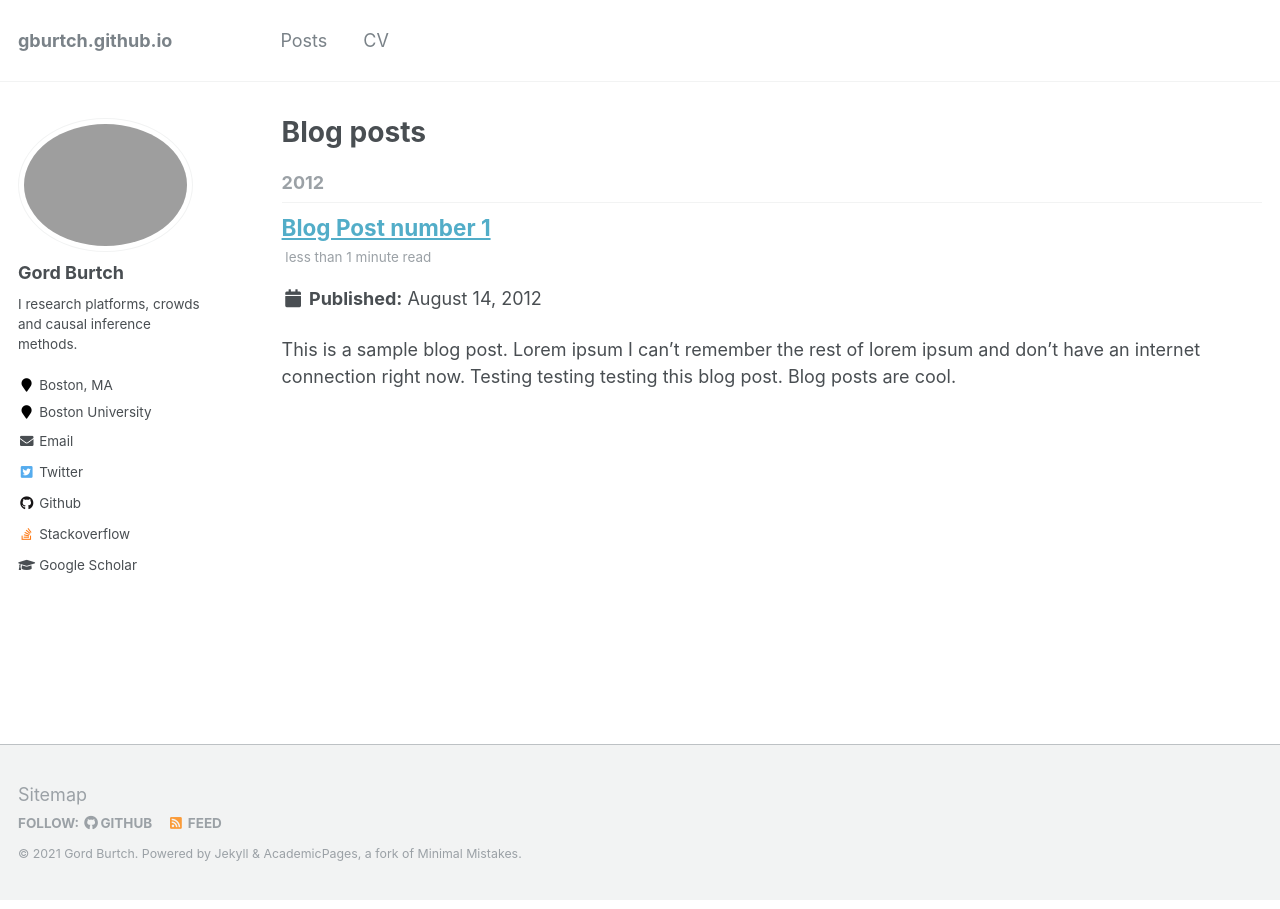
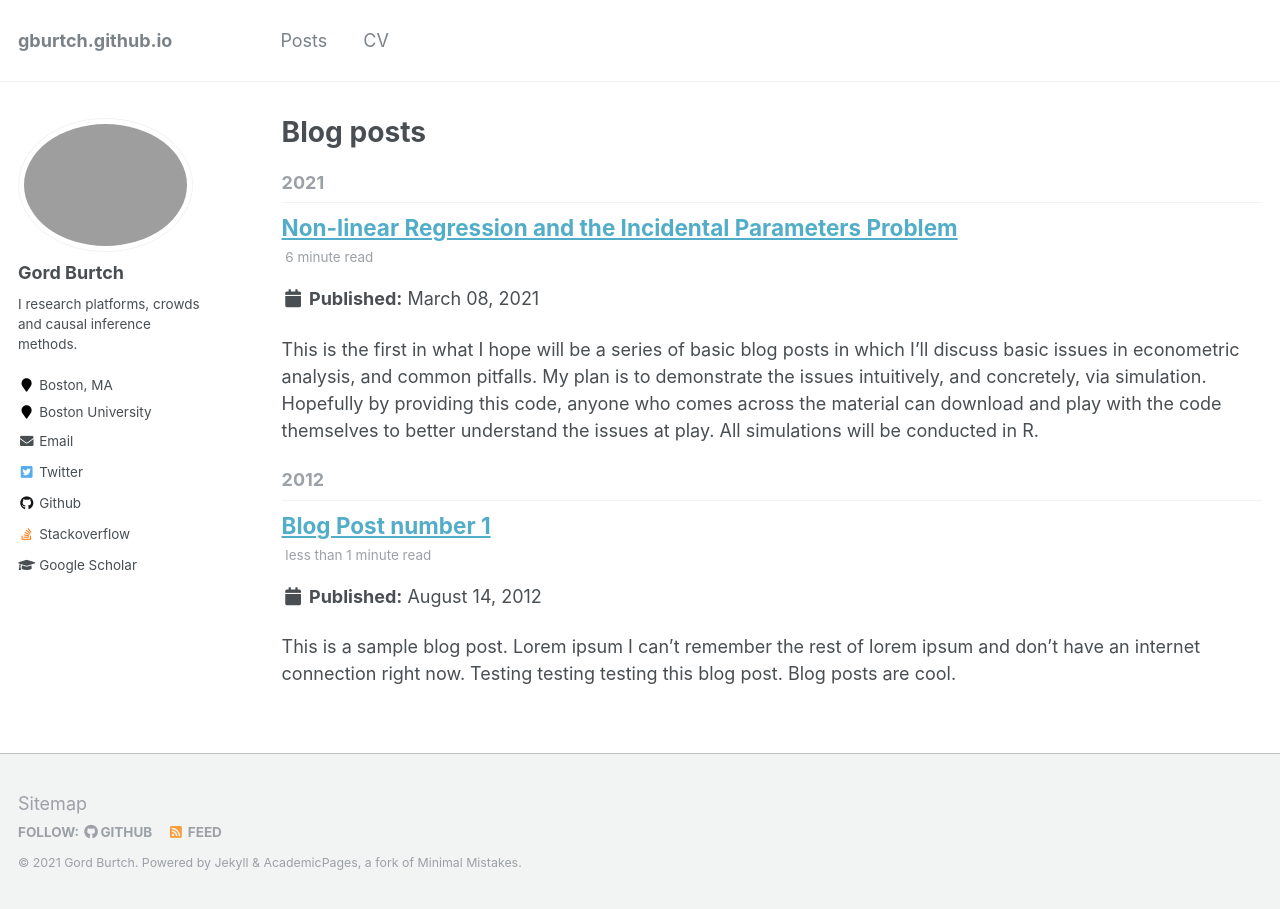
Before and after one commit to gburtch/gburtch.github.io, a Jekyll site: the page built from _pages/year-archive.html, in a window 1280 px wide. Built offline with Jekyll 4.4.1, drawn with Linux system fonts in a browser that asks for light colours; some of the changed lines change nothing that is shown.

Commit message:
fix again?

```diff
--- a/_posts/logit-ipp.md
+++ b/_posts/2021-03-08-logit-ipp.md
@@ -1,15 +1,6 @@
 ---
 title: Non-linear Regression and the Incidental Parameters Problem
-output:
-  md_document:
-    variant: gfm
-    preserve_yaml: TRUE
-knit: (function(inputFile, encoding) {
-  rmarkdown::render(inputFile, encoding = encoding, output_dir = "../_posts") })
-author: "steve"
 date: '2021-03-08'
-excerpt: "Here is a simulation-based demonstration of the incidental parameters problem with logistic regression."
-layout: post
 permalink: /posts/2021/03/logit-ipp/
 tags:
   - econometrics
```
Also changed, not shown: 1 other file.
